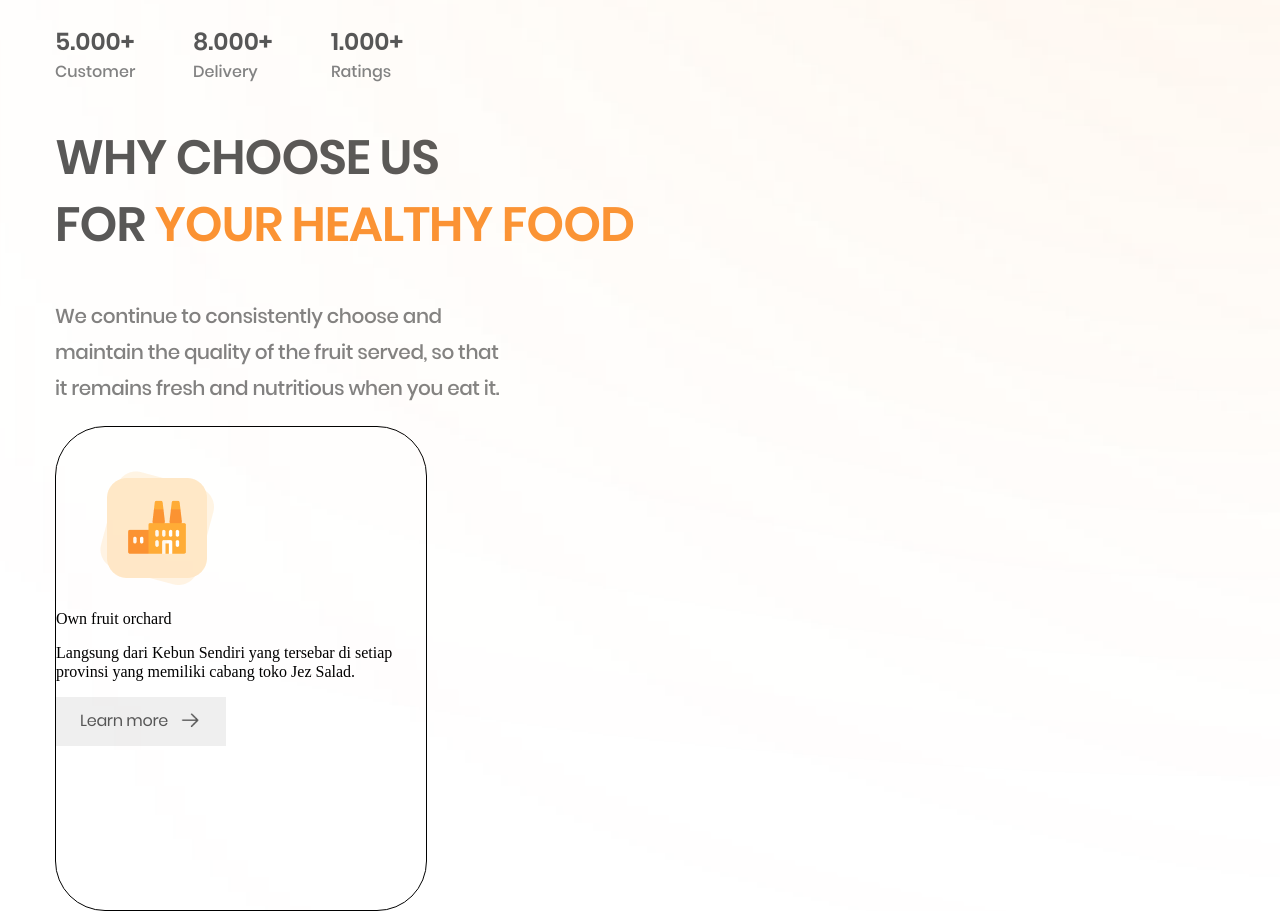
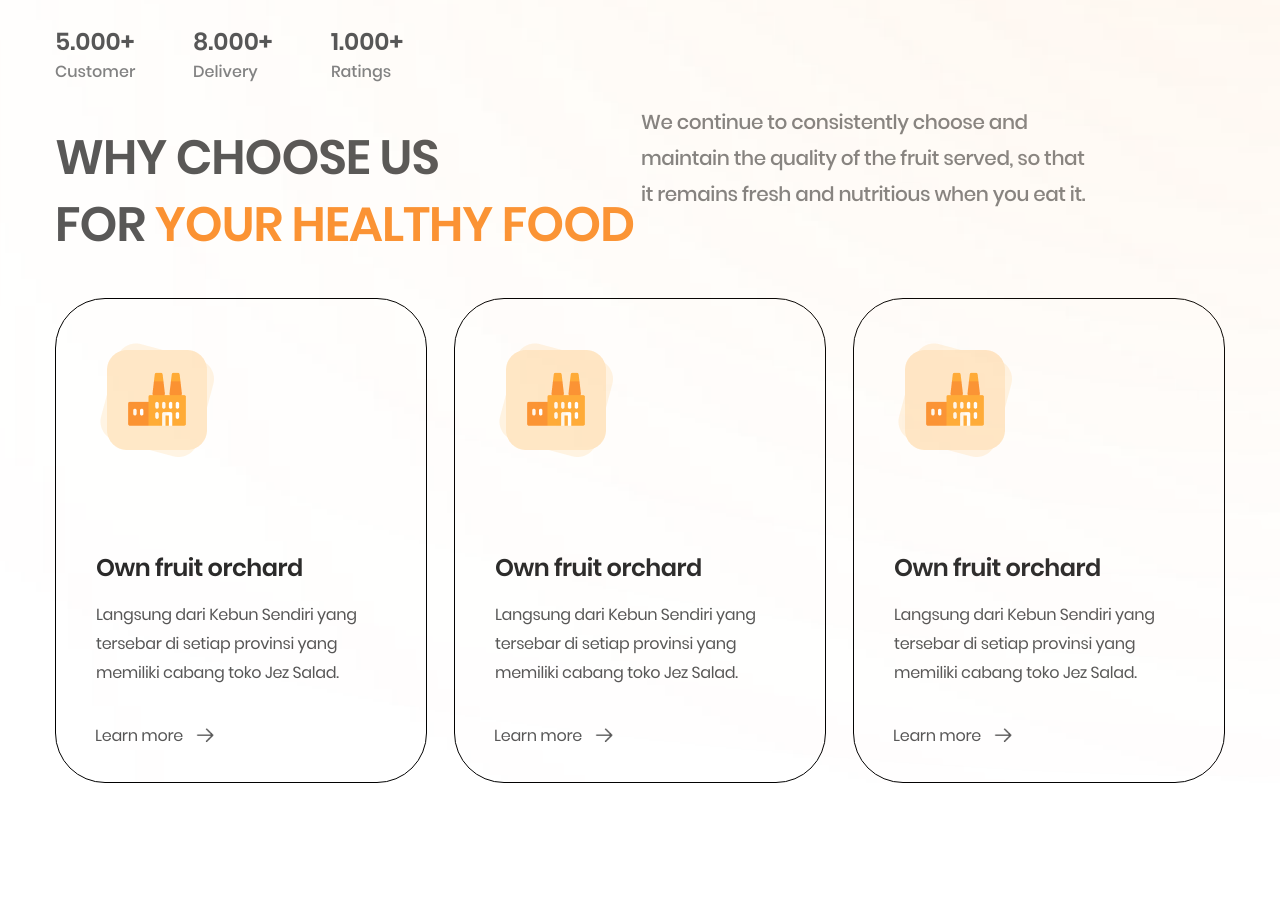
Before and after one commit to koniro/A2Design__internship, a website: page index.html in a window 1280 px wide. Shown: the part 884-1795 px from the top of the page. After the commit the page ends 1667 px from the top, so only its background shows below. Drawn offline with nearby package versions, Linux system fonts and the light colour scheme.

Commit message:
find some code-style mistakes to fix (2nd section->cards code)

```diff
--- a/index.html
+++ b/index.html
@@ -79,6 +79,7 @@
     <section class="reasons">
         <div class="container">
             <div class="reasons__content">
+                <div class="reasons__text--area">
                 <h2 class="reasons__title">WHY CHOOSE US<br>FOR <span class="span__orange">YOUR HEALTHY FOOD</span></h2>
                 <p class="reasons__parag">
                     We continue to consistently
@@ -86,6 +87,7 @@
                     of the fruit served,
                     so that it remains fresh
                     and nutritious when you eat it.</p>
+                </div>
                 <div class="reasons__card--area">
                     <div class="reasons__card">
                         <div class="reasons__card--header">
@@ -99,7 +101,40 @@
                                 tersebar di setiap provinsi yang
                                 memiliki cabang toko Jez Salad.
                             </p>
-                            <button class="reason__card--btn">Learn more <img src="./src/images/Arrow - Right.png" class="reason__card__arrow"></button>
+                            <button class="reason__card--btn">Learn more
+                                <img src="./src/images/Arrow - Right.png" class="reason__card__arrow"></button>
+                        </div>
+                    </div>
+                    <div class="reasons__card">
+                        <div class="reasons__card--header">
+
+                            <img src="./src/images/rect-group-1.png" class="card__icon">
+                        </div>
+                        <div class="reasons__card--body">
+                            <p class="reasons__card--title">Own fruit orchard</p>
+                            <p class="reasons__card--text">
+                                Langsung dari Kebun Sendiri yang
+                                tersebar di setiap provinsi yang
+                                memiliki cabang toko Jez Salad.
+                            </p>
+                            <button class="reason__card--btn">Learn more
+                                <img src="./src/images/Arrow - Right.png" class="reason__card__arrow"></button>
+                        </div>
+                    </div>
+                    <div class="reasons__card">
+                        <div class="reasons__card--header">
+
+                            <img src="./src/images/rect-group-1.png" class="card__icon">
+                        </div>
+                        <div class="reasons__card--body">
+                            <p class="reasons__card--title">Own fruit orchard</p>
+                            <p class="reasons__card--text">
+                                Langsung dari Kebun Sendiri yang
+                                tersebar di setiap provinsi yang
+                                memiliki cabang toko Jez Salad.
+                            </p>
+                            <button class="reason__card--btn">Learn more
+                                <img src="./src/images/Arrow - Right.png" class="reason__card__arrow"></button>
                         </div>
                     </div>
                 </div>
--- a/styles/style.css
+++ b/styles/style.css
@@ -853,6 +853,12 @@ h1 {
 
 }
 
+.reasons__text--area {
+    display: flex;
+    flex-direction: row;
+    flex-wrap: wrap;
+}
+
 .reasons__title {
 
     width: 586px;
@@ -889,7 +895,11 @@ h1 {
 }
 
 .reasons__card--area {
-
+    display: flex;
+    flex-direction: row;
+    flex-wrap: wrap;
+    align-content: center;
+    justify-content: space-between;
 }
 
 .reasons__card {
@@ -921,11 +931,40 @@ h1 {
 }
 
 .reasons__card--title {
+    width: 207px;
+    height: 43px;
 
+
+    font-family: 'Poppins';
+    font-style: normal;
+    font-weight: 600;
+    font-size: 24px;
+    line-height: 180%;
+    /* or 43px */
+
+    letter-spacing: -0.02em;
+
+    /* #2B2B2B */
+    margin: 80px 0 0 40px;
+    color: #2B2B2B;
 }
 
 .reasons__card--text {
+    width: 267px;
+    height: 87px;
 
+    font-family: 'Poppins';
+    font-style: normal;
+    font-weight: 400;
+    font-size: 16px;
+    line-height: 180%;
+    /* or 29px */
+
+    letter-spacing: -0.02em;
+
+    /* #575757 */
+    margin: 12px 0 0 40px;
+    color: #575757;
 }
 
 .reason__card--btn {
@@ -942,9 +981,9 @@ h1 {
     letter-spacing: -0.02em;
 
     /* #575757 */
-
+    background: #ffffff;
     color: #575757;
-
+    border-radius: 100px;
 
     /* Inside auto layout */
 
@@ -960,6 +999,7 @@ h1 {
     gap: 10px;
 
     border: none;
+    margin: 24px 0 0 15px;
 }
 
 .reason__card__arrow {
```
